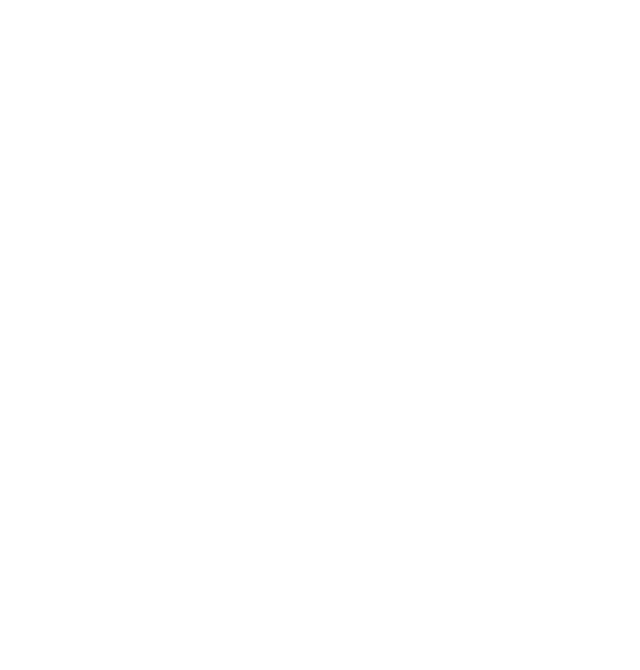
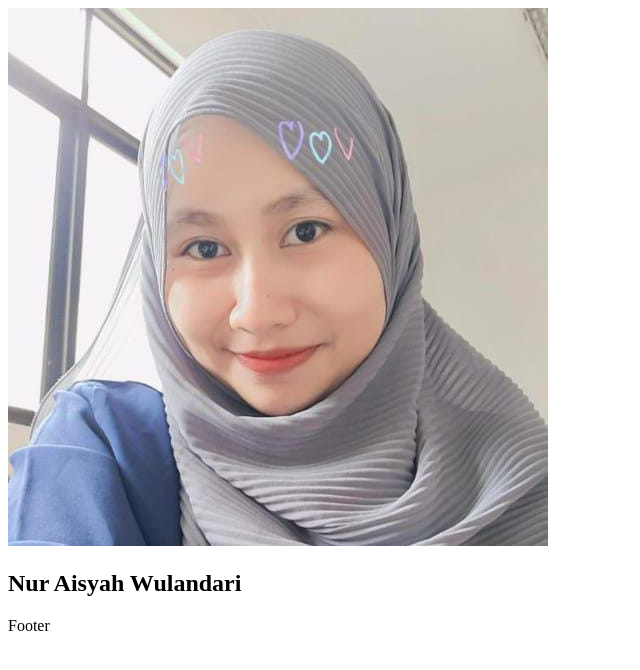
Before and after one commit to NurAisyahWulandari/kakas6benar, a plain HTML site: page index.html in a window 1280 px wide. Shown: the whole page, without its empty margins (0-640 px from the left). Drawn offline with Linux system fonts and the light colour scheme.

Commit message:
added new div as footer container with id = footer

```diff
--- a/index.html
+++ b/index.html
@@ -6,6 +6,11 @@
     <title>Document</title>
 </head>
 <body>
+    <div id="profile-container">
+    <img id="profile-image" src="fotoo.jpeg" alt="foto">
+    <h2 id="profile-name">Nur Aisyah Wulandari</h2>
+    </div>
 
+    <div id="footer">Footer</div>
 </body>
 </html>
```
Also changed, not shown: fotoo.jpeg (added).
